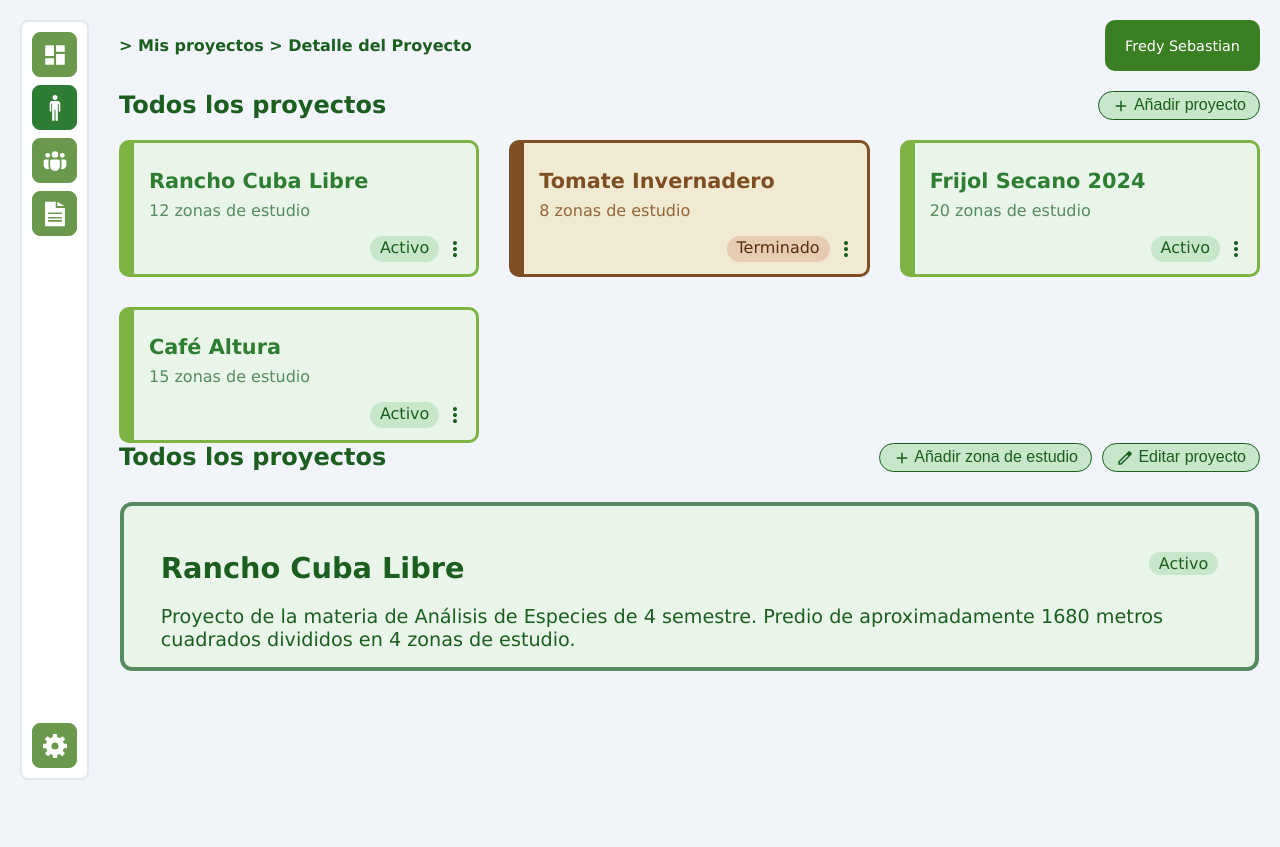
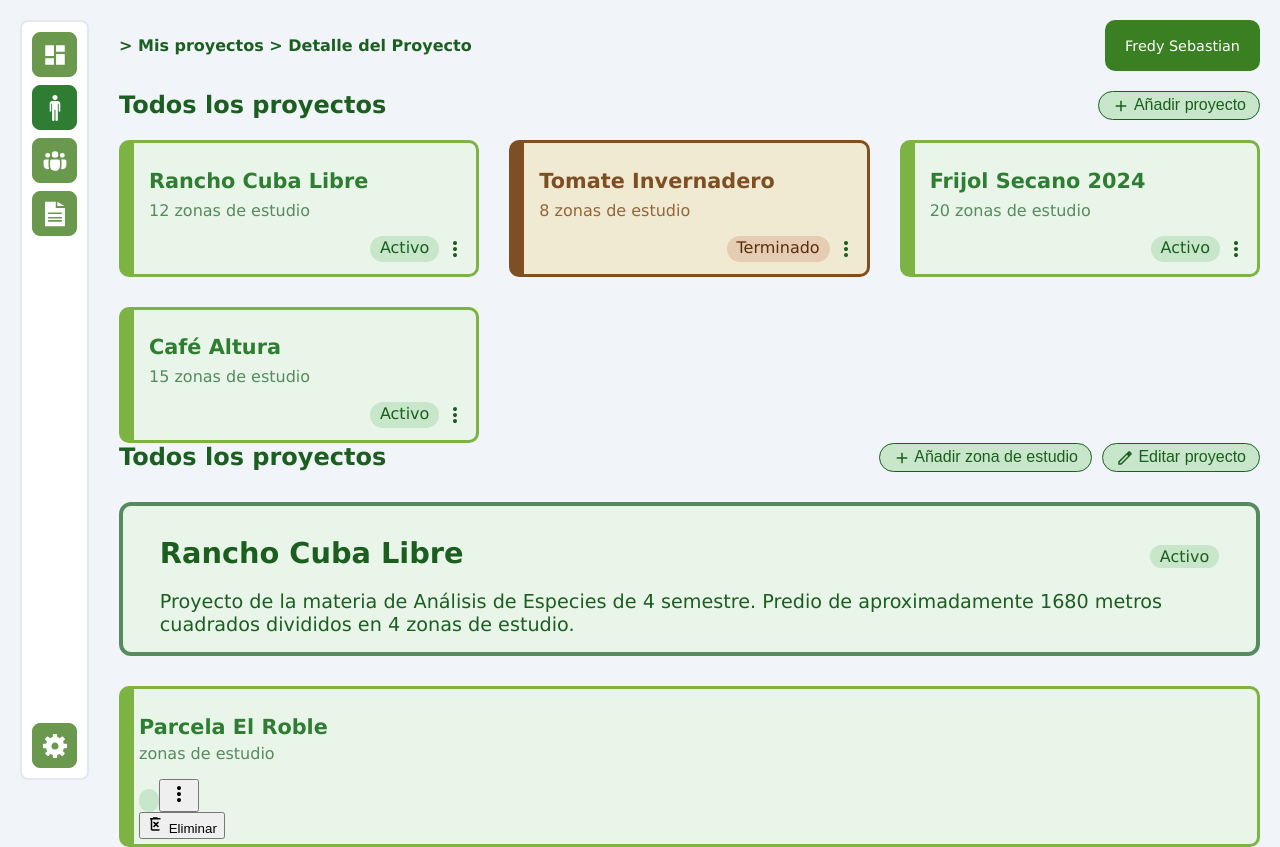
Before and after one commit to jacalvoag/Sylvara, an Angular app: page /my-project/proyecto/1 in a window 1280 px wide. Before the commit the page ends 800 px from the top, so only its background shows below. Built offline with nearby package versions, Linux system fonts and the light colour scheme.

Commit message:
Segundo avance  de zona de estudio

```diff
--- a/src/app/core/models/project.model.ts
+++ b/src/app/core/models/project.model.ts
@@ -1,7 +1,10 @@
+import { Zones } from "./zones.model";
+
 export interface Project {
     id: number;
     name: string;
     zones: number;
     status: 'Activo' | 'Terminado';
     description: string;
+    zone: Zones[]
 }
--- /dev/null
+++ b/src/app/core/models/zones.model.ts
@@ -0,0 +1,6 @@
+export interface Zones{
+    idZone: number,
+    zoneName: string,
+    zoneNumber: number,
+
+}
--- a/src/app/core/services/project.service.ts
+++ b/src/app/core/services/project.service.ts
@@ -10,10 +10,50 @@ export class ProjectService {
 
 
     private mockProjects: Project[] = [
-        { id: 1, name: 'Rancho Cuba Libre', zones: 12, status: 'Activo', description: 'Proyecto de la materia de Análisis de Especies de 4 semestre. Predio de aproximadamente 1680 metros cuadrados divididos en 4 zonas de estudio.' },
-        { id: 2, name: 'Tomate Invernadero', zones: 8, status: 'Terminado', description: 'Proyecto de la materia de Análisis de Especies de 4 semestre. Predio de aproximadamente 1680 metros cuadrados divididos en 4 zonas de estudio.' },
-        { id: 3, name: 'Frijol Secano 2024', zones: 20, status: 'Activo', description: 'Proyecto de la materia de Análisis de Especies de 4 semestre. Predio de aproximadamente 1680 metros cuadrados divididos en 4 zonas de estudio.' },
-        { id: 4, name: 'Café Altura', zones: 15, status: 'Activo', description: 'Proyecto de la materia de Análisis de Especies de 4 semestre. Predio de aproximadamente 1680 metros cuadrados divididos en 4 zonas de estudio.' },
+        { id: 1, name: 'Rancho Cuba Libre', zones: 12, status: 'Activo',
+            description: 'Proyecto de la materia de Análisis de Especies de 4 semestre. Predio de aproximadamente 1680 metros cuadrados divididos en 4 zonas de estudio.',
+            zone:[
+                {
+                    idZone: 1,
+                    zoneName: 'Parcela El Roble',
+                    zoneNumber: 1
+                }
+            ]},
+        { id: 2, name: 'Tomate Invernadero', zones: 8, status: 'Terminado',
+            description: 'Proyecto de la materia de Análisis de Especies de 4 semestre. Predio de aproximadamente 1680 metros cuadrados divididos en 4 zonas de estudio.',
+            zone:[
+                {
+                    idZone: 2,
+                    zoneName: 'Parcela El Roble',
+                    zoneNumber: 2
+                },
+                {
+                    idZone: 2,
+                    zoneName: 'Parcela El Roble',
+                    zoneNumber: 2
+                }
+
+            ] },
+        { id: 3, name: 'Frijol Secano 2024', zones: 20, status: 'Activo',
+            description: 'Proyecto de la materia de Análisis de Especies de 4 semestre. Predio de aproximadamente 1680 metros cuadrados divididos en 4 zonas de estudio.',
+            zone:[
+                {
+                    idZone: 2,
+                    zoneName: 'Parcela El Roble',
+                    zoneNumber: 2
+                }
+
+            ] },
+        { id: 4, name: 'Café Altura', zones: 15, status: 'Activo',
+            description: 'Proyecto de la materia de Análisis de Especies de 4 semestre. Predio de aproximadamente 1680 metros cuadrados divididos en 4 zonas de estudio.',
+            zone:[
+                {
+                    idZone: 2,
+                    zoneName: 'Parcela El Roble',
+                    zoneNumber: 2
+                }
+
+            ] },
     ];
 
     getProjects(): Observable<Project[]> {
--- a/src/app/features/my-project/project-details/project-information/project-information.component.css
+++ b/src/app/features/my-project/project-details/project-information/project-information.component.css
@@ -12,9 +12,17 @@
     border-radius: 12px;
     border: solid #558B5F;
     border-width: 4px;
-    margin: 30px 1px;
+    margin: 30px 0px;
     padding: 1rem ;
 
+}
+
+.info-card--terminated{
+
+    background-color: #F0EAD2;
+    color: #582F0E;
+    border: solid #582F0E;
+    border-width: 4px;
 }
 
 .first-container{
@@ -29,6 +37,7 @@
     & h3{
         font-size: 1.8rem;
         margin-bottom: 20px;
+        margin-top: 14px;
 
 
     }
--- a/src/app/features/my-project/project-details/project-information/project-information.component.html
+++ b/src/app/features/my-project/project-details/project-information/project-information.component.html
@@ -1,5 +1,6 @@
 <div>
 
+    <div>
         <div class="section-header">
             <h2 class="section-title">Todos los proyectos</h2>
 
@@ -10,47 +11,115 @@
                 </svg>
                 Añadir zona de estudio
                 </button>
-
                 <button class="button-light">
                 <svg class="svg-button" xmlns="http://www.w3.org/2000/svg" height="18px" viewBox="0 -960 960 960" width="18px" fill="#000000">
                     <path fill="currentColor" d="M200-200h57l391-391-57-57-391 391v57Zm-80 80v-170l528-527q12-11 26.5-17t30.5-6q16 0 31 6t26 18l55 56q12 11 17.5 26t5.5 30q0 16-5.5 30.5T817-647L290-120H120Zm640-584-56-56 56 56Zm-141 85-28-29 57 57-29-28Z"/>
                 </svg>
-
                 Editar proyecto
                 </button>
+            </div>
+        </div>
 
+        @if (info()?.status === 'Terminado') {
+            <div class="info-card info-card--terminated">
+                <div class="first-container">
+
+                    <div class="name-project">
+                        <h3>{{info()?.name}}</h3>
                     </div>
+
+                    <div class="badge-container">
+                        <span class="badge badge--terminated">{{ info()?.status }}</span>
+                    </div>
+                </div>
+                <div class="info-project">
+                    <p>{{info()?.description}}</p>
+                </div>
+            </div>
+        }@else {
+            <div class="info-card">
+                <div class="first-container">
+
+                    <div class="name-project">
+                        <h3>{{info()?.name}}</h3>
+                    </div>
+
+                    <div class="badge-container">
+                        <span class="badge">{{ info()?.status }}</span>
+                    </div>
+                </div>
+                <div class="info-project">
+                    <p>{{info()?.description}}</p>
+                </div>
+            </div>
+        }
+    </div>
+    @for (zone of info()?.zone; track zone.idZone; let i = $index) {
+
+        <div>
+        @if (info()?.status === 'Terminado') {
+            <div class="base-card base-card--terminated">
+                <div class="info-container">
+                    <a  class="project-link">
+                    <h3>{{zone.zoneName}}</h3>
+                    </a>
+                    <p> zonas de estudio</p>
+                </div>
+
+                <div class="badge-container">
+                    <span class="badge badge--terminated"></span>
+
+                    <button class="button-option">
+                    <svg class="svg-button-option" xmlns="http://www.w3.org/2000/svg" height="24px" viewBox="0 -960 960 960" width="24px" fill="currentColor">
+                        <path d="M480-160q-33 0-56.5-23.5T400-240q0-33 23.5-56.5T480-320q33 0 56.5 23.5T560-240q0 33-23.5 56.5T480-160Zm0-240q-33 0-56.5-23.5T400-480q0-33 23.5-56.5T480-560q33 0 56.5 23.5T560-480q0 33-23.5 56.5T480-400Zm0-240q-33 0-56.5-23.5T400-720q0-33 23.5-56.5T480-800q33 0 56.5 23.5T560-720q0 33-23.5 56.5T480-640Z"/>
+                    </svg>
+                    </button>
+
+                    <div
+                    class="options-menu">
+                    <button class="menu-item menu-item--danger">
+                        <svg xmlns="http://www.w3.org/2000/svg" height="18px" viewBox="0 -960 960 960" width="18px" fill="currentColor">
+                        <path d="m376-300 104-104 104 104 56-56-104-104 104-104-56-56-104 104-104-104-56 56 104 104-104 104 56 56Zm-96 180q-33 0-56.5-23.5T200-200v-520h-40v-80h160v-40h240v40h160v80h-40v520q0 33-23.5 56.5T680-120H280Zm400-600H280v520h400v-520Z"/>
+                        </svg>
+                        Eliminar
+                    </button>
+                    </div>
+                </div>
+            </div>
+        }@else {
+            <div class="base-card">
+                <div class="info-container">
+                    <a  class="project-link">
+                    <h3>{{zone.zoneName}}</h3>
+                    </a>
+                    <p> zonas de estudio</p>
+                </div>
+
+                <div class="badge-container">
+                    <span class="badge"></span>
+
+                    <button class="button-option">
+                    <svg class="svg-button-option" xmlns="http://www.w3.org/2000/svg" height="24px" viewBox="0 -960 960 960" width="24px" fill="currentColor">
+                        <path d="M480-160q-33 0-56.5-23.5T400-240q0-33 23.5-56.5T480-320q33 0 56.5 23.5T560-240q0 33-23.5 56.5T480-160Zm0-240q-33 0-56.5-23.5T400-480q0-33 23.5-56.5T480-560q33 0 56.5 23.5T560-480q0 33-23.5 56.5T480-400Zm0-240q-33 0-56.5-23.5T400-720q0-33 23.5-56.5T480-800q33 0 56.5 23.5T560-720q0 33-23.5 56.5T480-640Z"/>
+                    </svg>
+                    </button>
+
+                    <div class="options-menu">
+                        <button class="menu-item menu-item--danger">
+                            <svg xmlns="http://www.w3.org/2000/svg" height="18px" viewBox="0 -960 960 960" width="18px" fill="currentColor">
+                            <path d="m376-300 104-104 104 104 56-56-104-104 104-104-56-56-104 104-104-104-56 56 104 104-104 104 56 56Zm-96 180q-33 0-56.5-23.5T200-200v-520h-40v-80h160v-40h240v40h160v80h-40v520q0 33-23.5 56.5T680-120H280Zm400-600H280v520h400v-520Z"/>
+                            </svg>
+                            Eliminar
+                        </button>
+                    </div>
+                </div>
+            </div>
+            }
 
     </div>
 
 
-        <div class="info-card">
-            <div class="first-container">
-
-                <div class="name-project">
-                    <h3>{{info?.name}}</h3>
-                </div>
-
-                <div class="badge-container">
-                    <span class="badge">{{ info?.status }}</span>
+    }
 
 
 </div>
-            </div>
-
-            <div class="info-project">
-                <p>{{info?.description}}</p>
-
-            </div>
-
-
-
-        </div>
-
-
-
-
-
-
-
-</div>
--- a/src/app/features/my-project/project-details/project-information/project-information.component.ts
+++ b/src/app/features/my-project/project-details/project-information/project-information.component.ts
@@ -1,53 +1,41 @@
-import { Component } from '@angular/core';
-import { ActivatedRoute } from '@angular/router';
+// project-detail.component.ts
+import { Component, OnInit, OnDestroy, signal } from '@angular/core';
+import { ActivatedRoute, Router } from '@angular/router';
 import { Subscription } from 'rxjs';
-import { Router } from '@angular/router';
 import { Project } from '../../../../core/models/project.model';
 import { ProjectService } from '../../../../core/services/project.service';
 
 @Component({
   selector: 'app-project-information',
-  imports: [],
   templateUrl: './project-information.component.html',
   styleUrl: './project-information.component.css',
+  standalone: true,
+  imports: []
 })
-export class ProjectDetailComponent {
-
-  projectId: number | null = null;
+export class ProjectDetailComponent implements OnInit, OnDestroy {
+  info = signal<Project | null>(null);
   private paramSub!: Subscription;
-  info: Project | null = null;
 
   constructor(
     private route: ActivatedRoute,
     private router: Router,
-    private projectService: ProjectService,
+    private projectService: ProjectService
   ) {}
 
   ngOnInit(): void {
-    // ESCUCHA CAMBIOS EN LOS PARÁMETROS
     this.paramSub = this.route.paramMap.subscribe(params => {
-      this.projectId = +params.get('id')! || null;
-      console.log('Proyecto actual:', this.projectId);
-
+      const id = +params.get('id')!;
+      if (id) {
+        this.loadInfo(id);
+      }
     });
-    this.loadInfo()
-
-
-
   }
 
-  loadInfo(): void{
-      this.projectService.getProjectById(this.projectId!).subscribe({
-        next: (data) =>{
-          this.info = data!;
-      },
-      error: (err) =>{
-        console.log('gg')
-      }
-    }
-
-    )
-
+  loadInfo(id: number): void {
+    this.projectService.getProjectById(id).subscribe({
+      next: (data) => this.info.set(data || null),
+      error: () => this.info.set(null)
+    });
   }
 
   goBack(): void {
@@ -55,6 +43,6 @@ export class ProjectDetailComponent {
   }
 
   ngOnDestroy(): void {
-    this.paramSub.unsubscribe(); // Evita memory leak
+    this.paramSub.unsubscribe();
   }
 }
```
Also changed, not shown: src/app/features/my-project/my-project.component.css (+0 -26 lines), src/styles.css (+25 -0 lines). Lines whose indentation alone changed are shown as unchanged.
